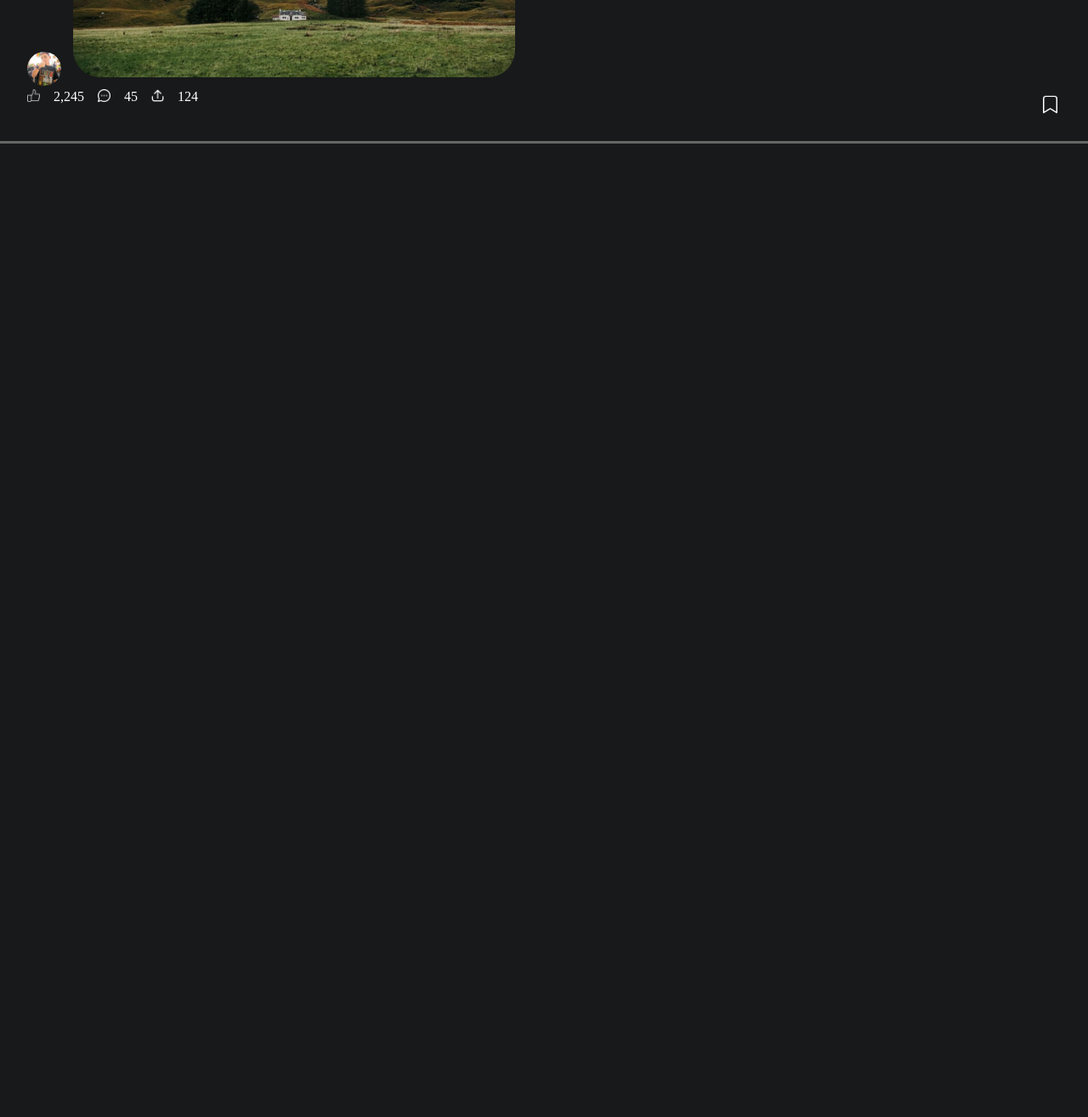
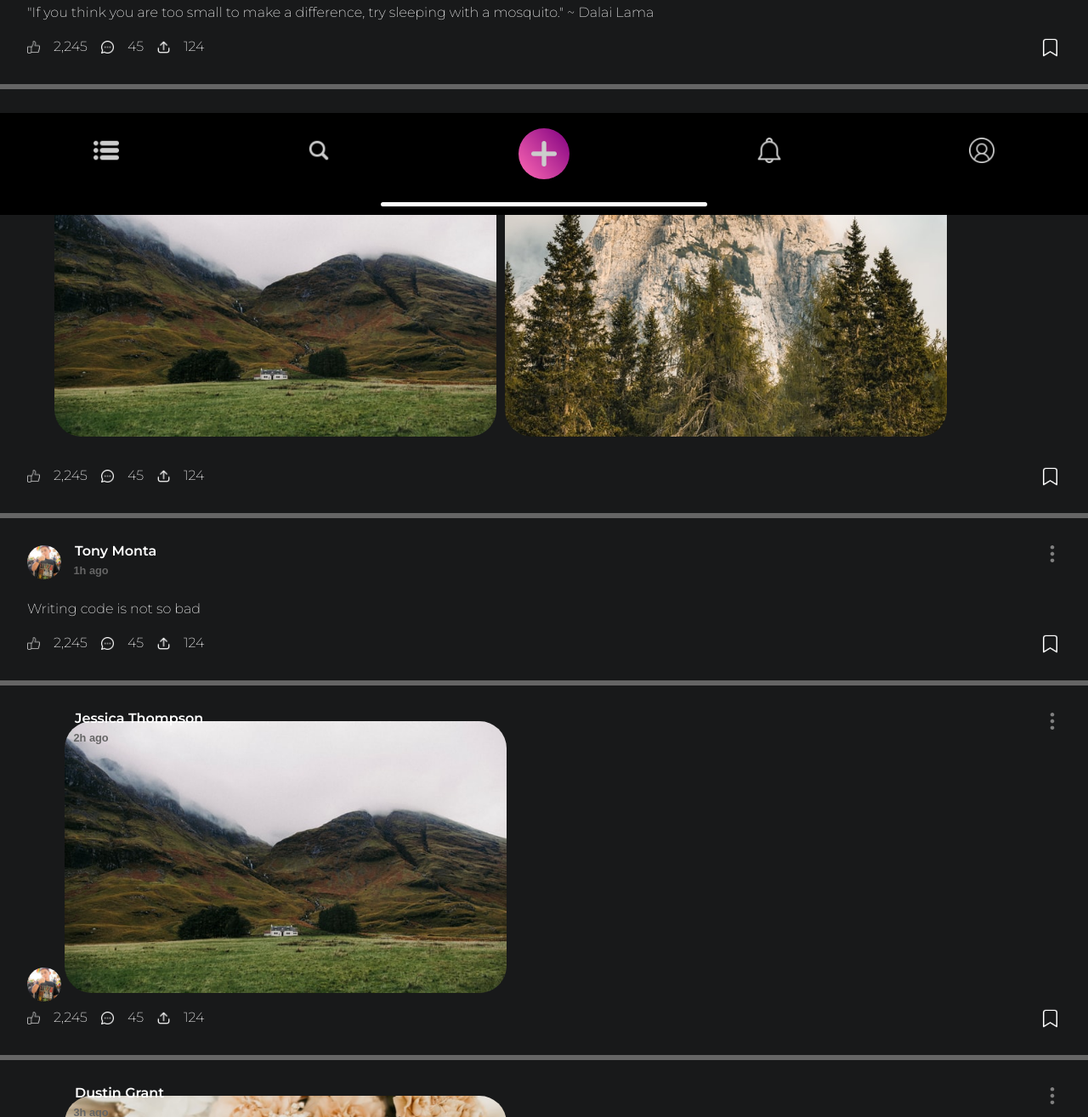
Before and after one commit to isabellpaulmann/design-project, a plain HTML site: page index.html in a window 1280 px wide. Shown: the part 547-1862 px from the top of the page at 85% size. Before the commit the page ends 800 px from the top, so only its background shows below. Drawn offline with Linux system fonts and the light colour scheme; a web font is replaced by a local one.

Commit message:
Add design

```diff
--- a/box.css
+++ b/box.css
@@ -1,15 +1,18 @@
+header {
+  position: relative;
+  display: flex;
+  justify-content: left;
+  align-items: center;
+}
+
 h1 {
+  font-size: 1.125rem;
+  padding: 20px;
 }
 
 .profilimage {
   height: 2.5rem;
   border-radius: 1000px;
-}
-
-body {
-  background-color: #18191a;
-  color: white;
-  margin: 0;
 }
 
 .post {
@@ -23,6 +26,7 @@ body {
   width: 15px;
   height: 15px;
   filter: invert();
+  margin-top: 5px;
 }
 
 .icon {
@@ -31,7 +35,6 @@ body {
   justify-content: flex-start;
   align-content: stretch;
   gap: 1rem;
-  padding-bottom: 0.7rem;
 }
 
 .icon--bookmark {
@@ -45,15 +48,17 @@ body {
 
 .headline {
   position: absolute;
-  top: 0.5rem;
+  top: 1.5rem;
   left: 5.5rem;
+  font-size: 1rem;
+  line-height: 0.3;
 }
 .headline--time {
   position: absolute;
-  top: 2rem;
+  top: 1.4rem;
   left: -0.1rem;
   font-family: sans-serif;
-  font-size: 0.5em;
+  font-size: 0.8em;
   color: #656565;
 }
 
@@ -65,8 +70,24 @@ body {
   right: 2rem;
 }
 
-.picture {
+.pictures {
   height: 20rem;
-  margin: 10px;
+  margin: 10px 10px 10px 0;
   border-radius: 2rem;
 }
+
+.container--picture {
+  display: flex;
+  flex-wrap: none;
+  padding-left: 2rem;
+  padding-bottom: 1.5rem;
+}
+
+.header--icon {
+  width: 30px;
+  height: 30px;
+  filter: invert();
+  position: absolute;
+  right: 2rem;
+  top: 2rem;
+}
--- a/global.css
+++ b/global.css
@@ -1,3 +1,19 @@
+@import "nav.css";
+@import "box.css";
+
 * {
   box-sizing: border-box;
 }
+
+body {
+  margin: 0;
+  padding: 0;
+
+  background-color: #18191a;
+  font-size: 1em;
+  font-family: "Koulen", cursive;
+  font-family: "Montserrat", sans-serif;
+  font-weight: lighter;
+  color: white;
+  line-height: 1.5em;
+}
--- a/index.html
+++ b/index.html
@@ -6,14 +6,64 @@
     <meta name="viewport" content="width=device-width, initial-scale=1.0" />
     <title>Document</title>
     <link href="global.css" rel="stylesheet" />
-    <link rel="stylesheet" href="box.css" />
   </head>
   <body>
     <header>
       <h1>Good Morning, Alex.</h1>
+      <img class="header--icon" src="images/icons/email(1).png" alt="inbox" />
     </header>
+    <section class="container--picture">
+      <img
+        class="pictures"
+        src="./images/image7.jpeg"
+        alt="landscape in clouds"
+      />
+      <img class="pictures" src="./images/wine.png" alt="landscape" />
+      <img class="pictures" src="./images/image2.png" alt="skyscraper" />
+    </section>
 
-    <nav></nav>
+    <nav class="nav">
+      <!--NAVIGATION-->
+
+      <a href="">
+        <img
+          class="nav__item nav__item--highlight"
+          src="images/icons/list.png"
+          alt="list menue"
+        />
+      </a>
+
+      <a href="">
+        <img
+          class="nav__item nav__item--highlight"
+          src="images/icons/lupe.png"
+          alt="search"
+        />
+      </a>
+
+      <button class="nav__item nav__item--button">
+        <img class="nav__item" src="images/icons/plus.png" alt="Mainbutton" />
+      </button>
+      <!--MIDDLE-->
+
+      <a href="">
+        <img
+          class="nav__item nav__item--highlight"
+          src="images/icons/glocke.png"
+          alt="notifications"
+        />
+      </a>
+
+      <a href="">
+        <img
+          class="nav__item nav__item--highlight"
+          src="images/icons/benutzer.png"
+          alt="profile"
+        />
+      </a>
+
+      <div class="nav__item--beam"></div>
+    </nav>
 
     <section class="newsfeed"></section>
 
@@ -59,11 +109,14 @@
         src="./images/icons/more.png"
         alt="more options"
       />
-      <img
-        class="picture"
-        src="./images/image6.jpeg"
-        alt="landscape in clouds"
-      />
+      <section class="container--picture">
+        <img
+          class="pictures"
+          src="./images/image6.jpeg"
+          alt="landscape in clouds"
+        />
+        <img class="pictures" src="./images/image5.jpeg" alt="landscape" />
+      </section>
 
       <section class="icon">
         <img class="icons" src="./images/icons/like.png" alt="like" /> 2,245
@@ -78,5 +131,96 @@
         alt="bookmark"
       />
     </section>
+    <section class="post">
+      <img class="profilimage" src="./images/randomboy.jpg" alt="Profilbild" />
+
+      <h2 class="headline">
+        Tony Monta
+        <span class="headline--time">1h ago</span>
+      </h2>
+      <img
+        class="headline--more"
+        src="./images/icons/more.png"
+        alt="more options"
+      />
+      <p>Writing code is not so bad</p>
+
+      <section class="icon">
+        <img class="icons" src="./images/icons/like.png" alt="like" /> 2,245
+        <img class="icons" src="./images/icons/messenger.png" alt="comment" />
+        45
+        <img class="icons" src="./images/icons/upload.png" alt="upload" /> 124
+      </section>
+
+      <img
+        class="icon--bookmark"
+        src="./images/icons/saved.png"
+        alt="bookmark"
+      />
+    </section>
+  </section>
+  <section class="post">
+    <img class="profilimage" src="./images/randomboy.jpg" alt="Profilbild" />
+
+    <h2 class="headline">
+      Jessica Thompson
+      <span class="headline--time">2h ago</span>
+    </h2>
+    <img
+      class="headline--more"
+      src="./images/icons/more.png"
+      alt="more options"
+    />
+    <img
+          class="pictures"
+          src="./images/image6.jpeg"
+          alt="landscape in clouds"
+        />
+
+    <section class="icon">
+      <img class="icons" src="./images/icons/like.png" alt="like" /> 2,245
+      <img class="icons" src="./images/icons/messenger.png" alt="comment" />
+      45
+      <img class="icons" src="./images/icons/upload.png" alt="upload" /> 124
+    </section>
+
+    <img
+      class="icon--bookmark"
+      src="./images/icons/saved.png"
+      alt="bookmark"
+    />
+  </section>
+</section>
+<section class="post">
+  <img class="profilimage" src="./images/randomboy.jpg" alt="Profilbild" />
+
+  <h2 class="headline">
+    Dustin Grant
+    <span class="headline--time">3h ago</span>
+  </h2>
+  <img
+    class="headline--more"
+    src="./images/icons/more.png"
+    alt="more options"
+  />
+  <img
+          class="pictures"
+          src="./images/image8.jpeg"
+          alt="landscape in clouds"
+        />
+
+  <section class="icon">
+    <img class="icons" src="./images/icons/like.png" alt="like" /> 2,245
+    <img class="icons" src="./images/icons/messenger.png" alt="comment" />
+    45
+    <img class="icons" src="./images/icons/upload.png" alt="upload" /> 124
+  </section>
+
+  <img
+    class="icon--bookmark"
+    src="./images/icons/saved.png"
+    alt="bookmark"
+  />
+</section>
   </body>
 </html>
--- a/nav.css
+++ b/nav.css
@@ -1,28 +1,13 @@
 @import url("https://fonts.googleapis.com/css2?family=Koulen&family=Montserrat:wght@200;300;400&display=swap");
-
-body {
-  margin: 0;
-  padding: 0;
-
-  background-color: #18191a;
-
-  font-family: "Koulen", cursive;
-  font-family: "Montserrat", sans-serif;
-  font-weight: lighter;
-  color: white;
-  line-height: 1.5em;
-}
-
+@import url("https://fonts.googleapis.com/css2?family=Montserrat:wght@600&display=swap");
 .nav {
-  /*border: solid 1px red;*/
   background-color: black;
 
-  height: 10vh;
+  height: 120px;
   width: 100vw;
 
-  /*padding: 1%;*/
-  padding-bottom: 50px;
-  padding-top: 10px;
+  padding-bottom: 30px;
+  padding-top: 5px;
 
   display: flex;
   justify-content: space-around;
@@ -32,6 +17,7 @@ body {
 
   position: fixed;
   bottom: 0;
+  z-index: 1;
 }
 
 .nav__item {
@@ -55,11 +41,6 @@ body {
 
   color: white;
 
-  /*padding-top: -15px;
-  margin-top: -15px;*/
-
-  /*background-color: blueviolet;*/
-
   background-image: linear-gradient(50deg, hotpink, purple);
 
   width: 60px;
@@ -71,22 +52,13 @@ body {
 }
 
 .nav__item--beam {
-  /*position: fixed;
-    bottom: 30px;*/
-
   position: absolute;
   z-index: -1;
 
-  bottom: 30px;
+  bottom: 10px;
 
   background-color: white;
   border-radius: 100px;
-  height: 10px;
+  height: 5px;
   width: 30%;
 }
-
-/*nav {
-
-    position: fixed
-
-  }*/
```
Also changed, not shown: images/icons/email(1).png (added).
